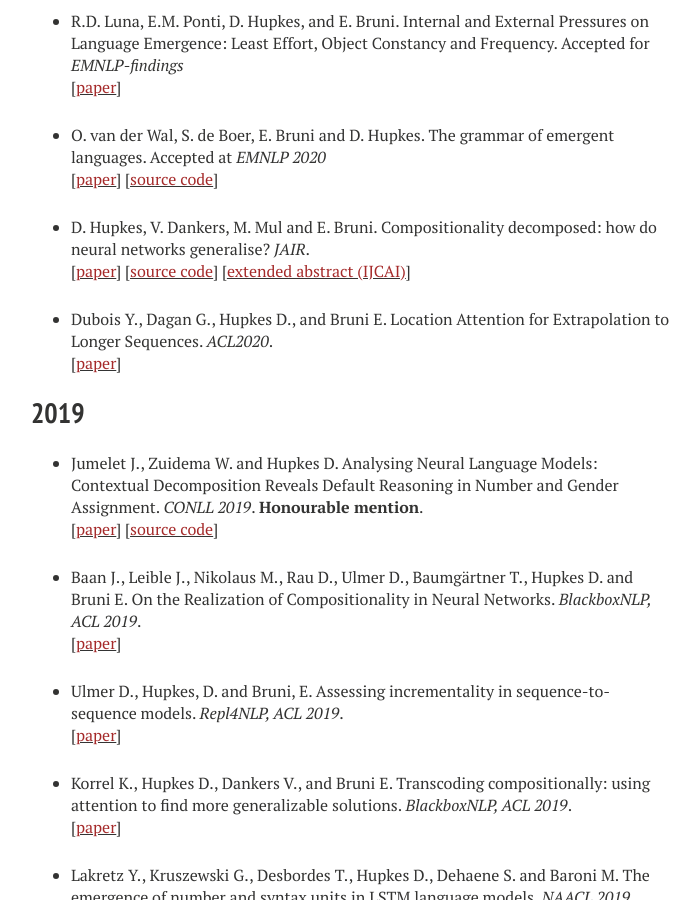
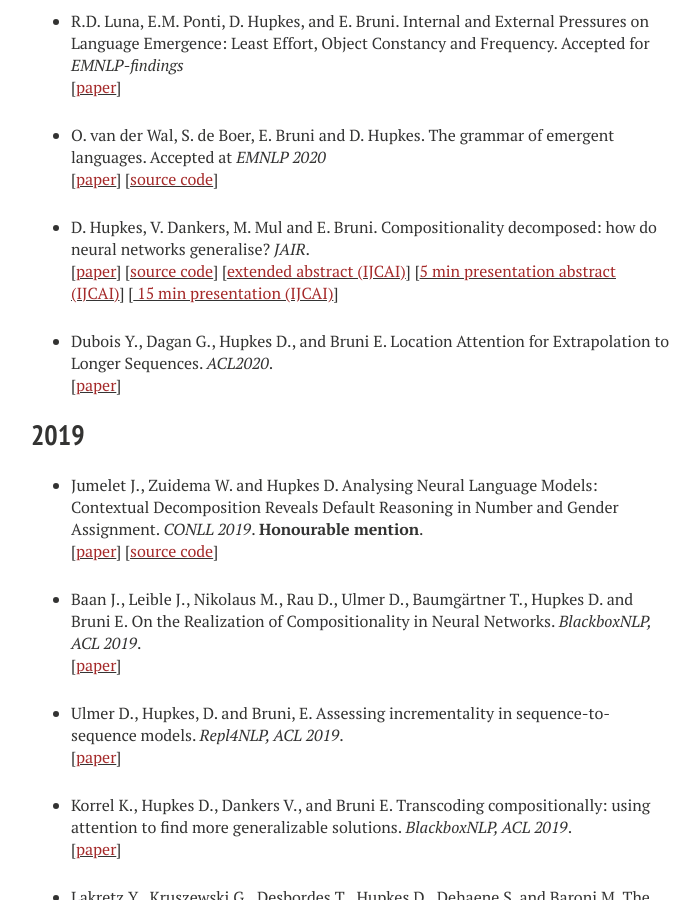
Before and after one commit to dieuwkehupkes/dieuwkehupkes.github.io, a Jekyll site: the page built from publications.md, in a window 1280 px wide and 900 px high, scrolled down 1787 px. Shown: the whole window, without its empty margins (289-989 px from the left). Built offline with Jekyll 4.4.1, drawn with Linux system fonts in a browser that asks for light colours; nearby versions of some CDN libraries.

Commit message:
Add video links to compositionality decomposed

```diff
--- a/publications.md
+++ b/publications.md
@@ -47,6 +47,9 @@ Compositionality decomposed: how do neural networks generalise? *JAIR*.\\
 \[[<font color="brown">paper</font>](https://www.jair.org/index.php/jair/article/view/11674/26576){:target="blank"}\]
 \[[<font color="brown">source code</font>](https://github.com/i-machine-think/am-i-compositional){:target="_blank"}\]
 \[[<font color="brown">extended abstract (IJCAI)</font>](https://www.ijcai.org/Proceedings/2020/0708.pdf){:target="_blank"}\]
+\[[<font color="brown">5 min presentation abstract (IJCAI)</font>](https://drive.google.com/file/d/15DivvB5znPH6afMdbVZrIPev5Huv2uWI/view?usp=sharing){:target="_blank"}\]
+\[[<font color="brown"> 15 min presentation (IJCAI)</font>](https://drive.google.com/file/d/13cy19Ctl9UXqHcQ4QQXFeOrUghIuqwER/view?usp=sharing){:target="_blank"}\]
+
 
 * Dubois Y., Dagan G., Hupkes D., and Bruni E.
 Location Attention for Extrapolation to Longer Sequences. *ACL2020*.\\
```
